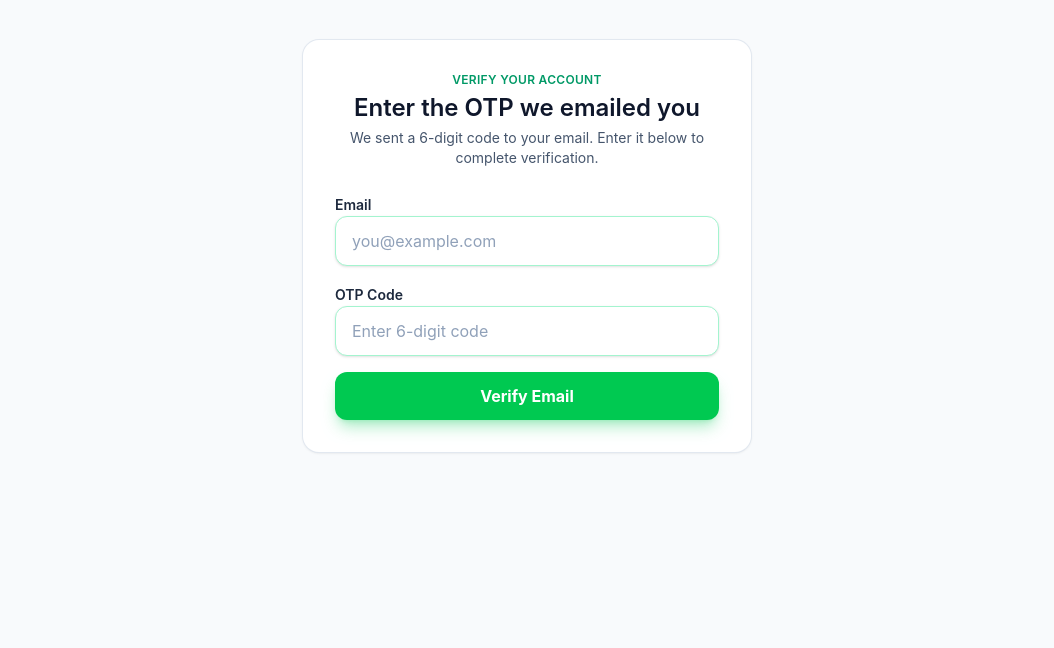
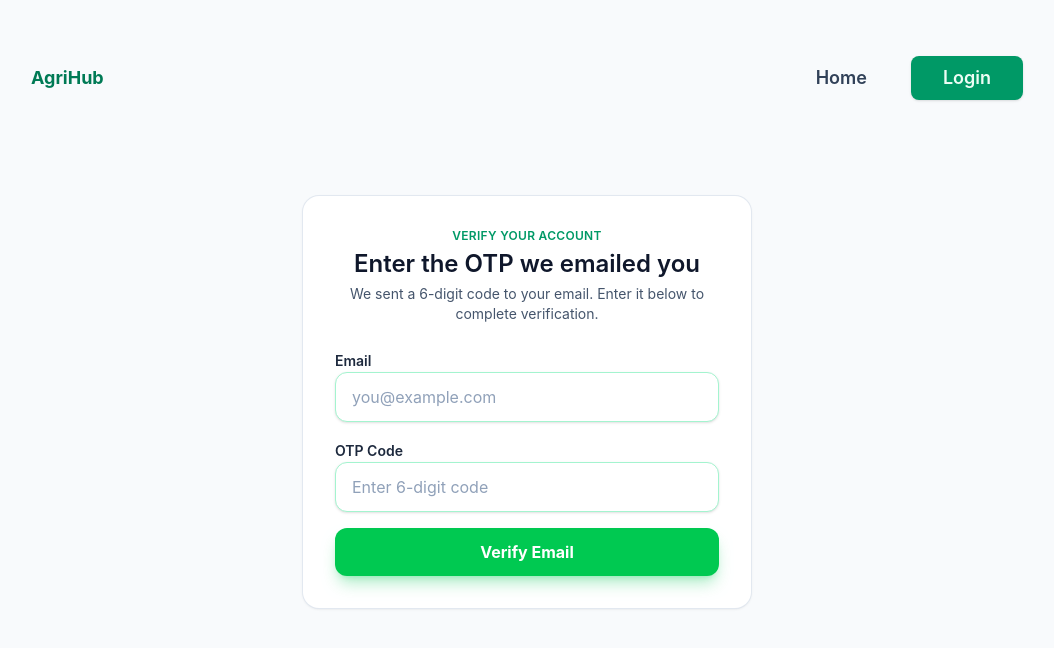
Before and after one commit to SandeepaChathumina/AgriHUB-LK, a React app in the folder frontend/: page /verify-email in a window 1280 px wide. Shown: the top 648 px of the page, without its empty margins (113-1167 px from the left). Built offline with nearby package versions, Linux system fonts and the light colour scheme; the HTML template or start-up script is replaced by a standard one.

Commit message:
Changed UI

```diff
--- /dev/null
+++ b/frontend/src/components/AuthNav.jsx
@@ -0,0 +1,30 @@
+import React from 'react'
+import { Link } from 'react-router-dom'
+
+const AuthNav = () => {
+  return (
+    <header className="w-full ">
+      <div className="mx-auto flex max-w-5xl items-center justify-between px-4 py-4">
+        <Link to="/" className="text-lg font-bold text-emerald-700">
+          AgriHub
+        </Link>
+        <nav className="flex items-center gap-3 text-sm font-semibold">
+          <Link
+            to="/"
+            className="rounded-lg px-8 py-2 text-lg text-slate-700 transition hover:text-emerald-700 hover:bg-emerald-50"
+          >
+            Home
+          </Link>
+          <Link
+            to="/login"
+            className="rounded-lg px-8 py-2 text-lg text-emerald-50 bg-emerald-600 shadow-sm transition hover:bg-emerald-700"
+          >
+            Login
+          </Link>
+        </nav>
+      </div>
+    </header>
+  )
+}
+
+export default AuthNav
--- a/frontend/src/pages/Auth/ForgotPassword.jsx
+++ b/frontend/src/pages/Auth/ForgotPassword.jsx
@@ -1,6 +1,7 @@
 import React, { useState } from 'react'
 import { useNavigate } from 'react-router-dom'
 import { toast } from 'react-hot-toast'
+import AuthNav from '../../components/AuthNav'
 
 const ForgotPassword = () => {
   const [email, setEmail] = useState('')
@@ -39,8 +40,10 @@ const ForgotPassword = () => {
   }
 
   return (
-    <div className="min-h-screen bg-slate-50 px-4 py-10">
-      <div className="mx-auto flex max-w-md flex-col gap-6 rounded-2xl bg-white p-8 shadow-sm ring-1 ring-slate-200">
+    <div className="min-h-screen bg-slate-50 ">
+      <AuthNav />
+      <div className="px-4 py-10 mt-20">
+        <div className="mx-auto flex max-w-md flex-col gap-6 rounded-2xl bg-white p-8 shadow-sm ring-1 ring-slate-200">
         <div className="space-y-1 text-center">
           <p className="text-xs font-semibold uppercase tracking-wide text-emerald-600">Password reset</p>
           <h1 className="text-2xl font-semibold text-slate-900">Request a reset code</h1>
@@ -79,6 +82,7 @@ const ForgotPassword = () => {
           </button>
         </form>
       </div>
+      </div>
     </div>
   )
 }
--- a/frontend/src/pages/Auth/LoginForm.jsx
+++ b/frontend/src/pages/Auth/LoginForm.jsx
@@ -12,6 +12,7 @@ const LoginForm = () => {
   const [formValues, setFormValues] = useState(initialFormState);
   const [isSubmitting, setIsSubmitting] = useState(false);
   const [status, setStatus] = useState({ type: '', message: '' });
+  const [showPassword, setShowPassword] = useState(false);
   const navigate = useNavigate();
   const { login } = useAuth();
 
@@ -38,14 +39,8 @@ const handleSubmit = async (event) => {
         throw new Error(message);
       }
 
-      // ❌ Oyaage kalin code eke thibbe mehemai:
-      // await response.json();
-      // Eken data eka kohewath save wenne na.
-
-      // ✅ Meka mehema wenas karanna:
       const data = await response.json();
 
-      // Context eke thiyena login function ekata pass karanna
       login(data.user, data.token);
 
       setStatus({ type: 'success', message: 'Login successful. Redirecting...' });
@@ -82,16 +77,38 @@ const handleSubmit = async (event) => {
       </div>
       <div className="space-y-1">
         <label className="text-sm font-semibold text-slate-800" htmlFor="password">Password</label>
+        <div className="relative">
           <input
             id="password"
             name="password"
-          type="password"
-          className="w-full rounded-xl border border-emerald-200 bg-white px-4 py-3 text-slate-900 placeholder:text-slate-400 shadow-sm outline-none transition focus:border-emerald-500 focus:ring-2 focus:ring-emerald-200"
+            type={showPassword ? 'text' : 'password'}
+            className="w-full rounded-xl border border-emerald-200 bg-white px-4 py-3 pr-12 text-slate-900 placeholder:text-slate-400 shadow-sm outline-none transition focus:border-emerald-500 focus:ring-2 focus:ring-emerald-200"
             placeholder="••••••••"
             value={formValues.password}
             onChange={handleChange}
             required
           />
+          <button
+            type="button"
+            onClick={() => setShowPassword((prev) => !prev)}
+            className="absolute inset-y-0 right-3 flex items-center text-slate-500 transition hover:text-slate-700 focus:outline-none"
+            aria-label={showPassword ? 'Hide password' : 'Show password'}
+          >
+            {showPassword ? (
+              <svg xmlns="http://www.w3.org/2000/svg" className="h-5 w-5" viewBox="0 0 24 24" fill="none" stroke="currentColor" strokeWidth="1.8" strokeLinecap="round" strokeLinejoin="round">
+                <path d="M3 3l18 18" />
+                <path d="M10.73 10.73a2 2 0 0 0 2.54 2.54" />
+                <path d="M9.88 5.12A9.53 9.53 0 0 1 12 5c5 0 9 4 9 7 0 1.22-.55 2.57-1.5 3.82" />
+                <path d="M6.61 6.61C4.06 7.9 2 10.36 2 12c0 1.18.57 2.46 1.57 3.65" />
+              </svg>
+            ) : (
+              <svg xmlns="http://www.w3.org/2000/svg" className="h-5 w-5" viewBox="0 0 24 24" fill="none" stroke="currentColor" strokeWidth="1.8" strokeLinecap="round" strokeLinejoin="round">
+                <path d="M1 12s4-7 11-7 11 7 11 7-4 7-11 7-11-7-11-7z" />
+                <circle cx="12" cy="12" r="3" />
+              </svg>
+            )}
+          </button>
+        </div>
       </div>
       {status.message && (
         <div
--- a/frontend/src/pages/Auth/RegisterForm.jsx
+++ b/frontend/src/pages/Auth/RegisterForm.jsx
@@ -32,6 +32,7 @@ const RegisterForm = () => {
   const [formValues, setFormValues] = useState(initialFormState);
   const [isSubmitting, setIsSubmitting] = useState(false);
   const [status, setStatus] = useState({ type: '', message: '' });
+  const [showPassword, setShowPassword] = useState(false);
   const navigate = useNavigate();
 
   const handleChange = (event) => {
@@ -128,9 +129,31 @@ const RegisterForm = () => {
         <div className="grid grid-cols-2 gap-4">
           <div className="space-y-1">
             <label className="text-sm font-semibold text-slate-800" htmlFor="password">Password</label>
-            <input id="password" name="password" type="password" value={formValues.password} onChange={handleChange} required
-              className="w-full rounded-xl border border-emerald-200 bg-white px-4 py-3 text-slate-900 placeholder:text-slate-400 shadow-sm outline-none transition focus:border-emerald-500 focus:ring-2 focus:ring-emerald-200"
-              placeholder="••••••••" />
+            <div className="relative">
+              <input id="password" name="password" type={showPassword ? 'text' : 'password'} value={formValues.password} onChange={handleChange} required
+                className="w-full rounded-xl border border-emerald-200 bg-white px-4 py-3 pr-12 text-slate-900 placeholder:text-slate-400 shadow-sm outline-none transition focus:border-emerald-500 focus:ring-2 focus:ring-emerald-200"
+                placeholder="••••••••" />
+              <button
+                type="button"
+                onClick={() => setShowPassword((prev) => !prev)}
+                className="absolute inset-y-0 right-3 flex items-center text-slate-500 transition hover:text-slate-700 focus:outline-none"
+                aria-label={showPassword ? 'Hide password' : 'Show password'}
+              >
+                {showPassword ? (
+                  <svg xmlns="http://www.w3.org/2000/svg" className="h-5 w-5" viewBox="0 0 24 24" fill="none" stroke="currentColor" strokeWidth="1.8" strokeLinecap="round" strokeLinejoin="round">
+                    <path d="M3 3l18 18" />
+                    <path d="M10.73 10.73a2 2 0 0 0 2.54 2.54" />
+                    <path d="M9.88 5.12A9.53 9.53 0 0 1 12 5c5 0 9 4 9 7 0 1.22-.55 2.57-1.5 3.82" />
+                    <path d="M6.61 6.61C4.06 7.9 2 10.36 2 12c0 1.18.57 2.46 1.57 3.65" />
+                  </svg>
+                ) : (
+                  <svg xmlns="http://www.w3.org/2000/svg" className="h-5 w-5" viewBox="0 0 24 24" fill="none" stroke="currentColor" strokeWidth="1.8" strokeLinecap="round" strokeLinejoin="round">
+                    <path d="M1 12s4-7 11-7 11 7 11 7-4 7-11 7-11-7-11-7z" />
+                    <circle cx="12" cy="12" r="3" />
+                  </svg>
+                )}
+              </button>
+            </div>
           </div>
           <div className="space-y-1">
             <label className="text-sm font-semibold text-slate-800" htmlFor="phone">Phone Number</label>
--- a/frontend/src/pages/Auth/VerifyEmail.jsx
+++ b/frontend/src/pages/Auth/VerifyEmail.jsx
@@ -1,6 +1,7 @@
 import React, { useState } from 'react'
 import { useLocation, useNavigate } from 'react-router-dom'
 import { toast } from 'react-hot-toast'
+import AuthNav from '../../components/AuthNav'
 
 const VerifyEmail = () => {
   const location = useLocation()
@@ -53,7 +54,8 @@ const VerifyEmail = () => {
 
   return (
     <div className="min-h-screen bg-slate-50 px-4 py-10">
-      <div className="mx-auto flex max-w-md flex-col gap-6 rounded-2xl bg-white p-8 shadow-sm ring-1 ring-slate-200">
+      <AuthNav />
+      <div className="mx-auto flex max-w-md flex-col gap-6 rounded-2xl bg-white p-8 shadow-sm ring-1 ring-slate-200 mt-20">
         <div className="space-y-1 text-center">
           <p className="text-xs font-semibold uppercase tracking-wide text-emerald-600">Verify your account</p>
           <h1 className="text-2xl font-semibold text-slate-900">Enter the OTP we emailed you</h1>
```
Lines whose indentation alone changed are shown as unchanged.
